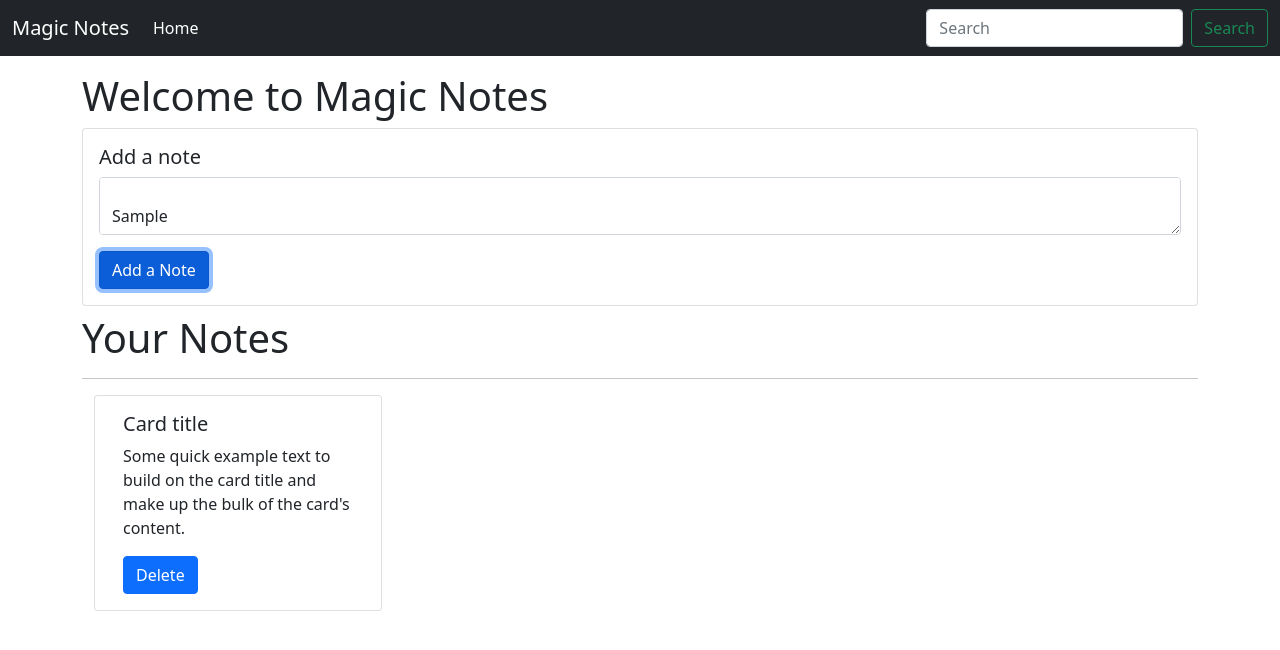
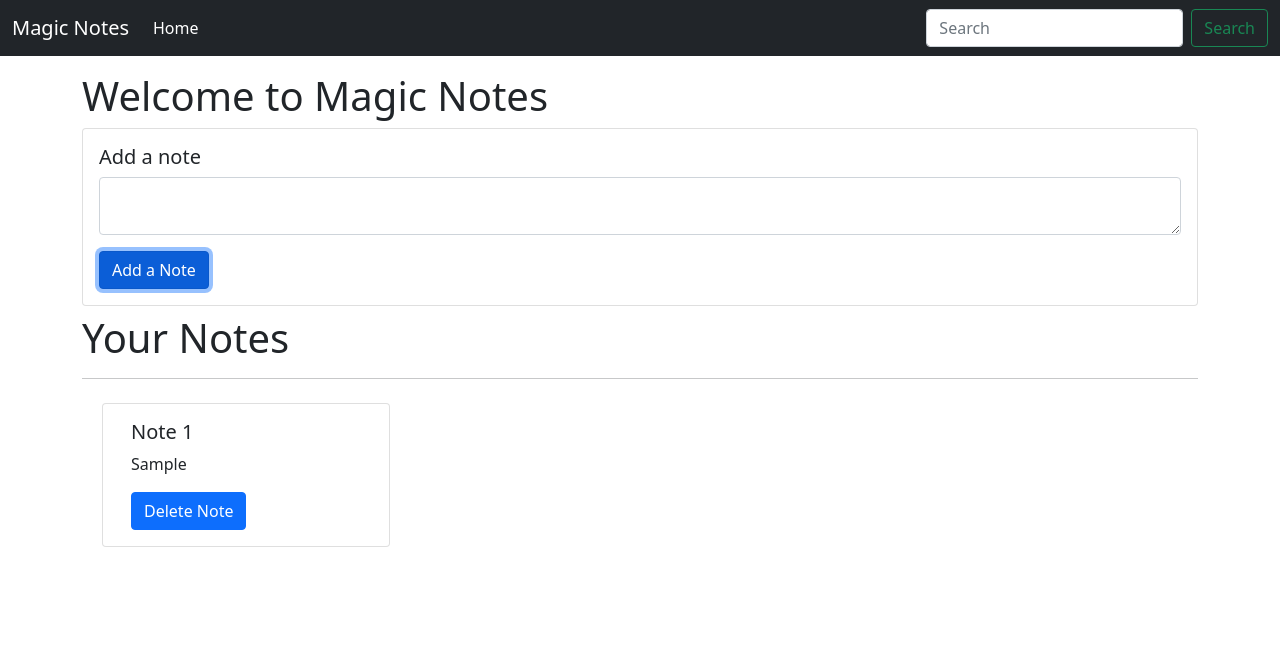
Before and after one commit to RitvikSardana/Magic-Notes, a plain HTML site: page index.html in a window 1280 px wide. Both pictures are taken after typing "Sample" into the empty fields and a click on the button "Add a Note". Drawn offline with nearby package versions, Linux system fonts and the light colour scheme.

Commit message:
adding delete button control

```diff
--- a/app.js
+++ b/app.js
@@ -1,8 +1,8 @@
 //variables
 let addBtn = document.querySelector("#addBtn");
 let addTxt = document.querySelector("#addTxt");
-
-
+let notesElement = document.querySelector("#notes");
+showNotes();
 //event listeners
 //If users adds a note, add it to local storage
 addBtn.addEventListener("click",putData);
@@ -12,5 +12,51 @@ addBtn.addEventListener("click",putData);
 
 function putData(e){
     let notes = localStorage.getItem("notes");
+    if(notes ==null) {
+        notesObj = [];
+    }
+    else{
+        notesObj = JSON.parse(notes);
+    }
+    notesObj.push(addTxt.value);
+    localStorage.setItem("notes",JSON.stringify(notesObj));
+    addTxt.value="";
+    showNotes();
+}
 
+//function to show elements from local storage
+function showNotes(){
+    let notes = localStorage.getItem("notes");
+    if(notes ==null) {
+        notesObj = [];
+    }
+    else{
+        notesObj = JSON.parse(notes);
+    }
+    let html = '';
+
+    notesObj.forEach(function(element,index) {
+        html += `<div class="card mx-2 my-2" style="width: 18rem">
+        <div class="card-body">
+            <h5 class="card-title">Note ${index+1}</h5>
+            <p class="card-text">
+            ${element}
+            </p>
+            <button class="btn btn-primary" id="${index}
+            " onClick = "deleteNote(this.id)">Delete Note
+            </button>
+        </div>
+       </div>
+        `
+    });
+        // let notesElement = document.querySelector("#notes");
+        if(notesElement.length != 0){
+            notesElement.innerHTML = html;
+        }
+        if(localStorage.length ==0){
+            notesElement.innerHTML = `No notes available, Add some notes by clicking on "Add a note button" above`
+        }
 }
+
+
+// Function to delete a note
--- a/index.html
+++ b/index.html
@@ -74,19 +74,7 @@
       </div>
       <h1 class="my-2">Your Notes</h1>
       <hr />
-      <div class="row container-fluid" id="notes">
-        <div class="card" style="width: 18rem">
-          <div class="card-body">
-            <h5 class="card-title">Card title</h5>
-            <p class="card-text">
-              Some quick example text to build on the card title and make up the
-              bulk of the card's content.
-            </p>
-            <button class="btn btn-primary" id="txtDel">Delete
-            </button>
-            </div>
-            </div>
-        </div>
+      <div class="row container-fluid" id="notes"> </div>
 
     <script src="app.js"></script>
     <script
```
